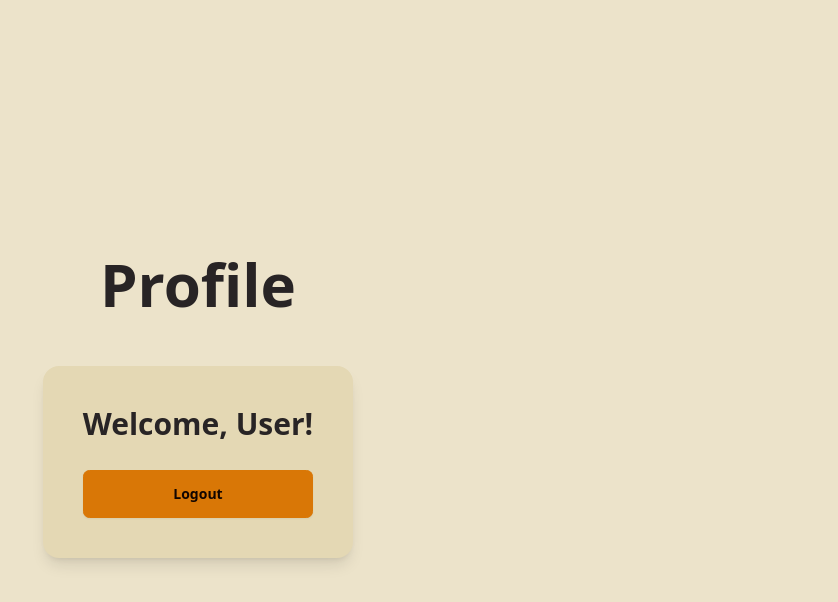
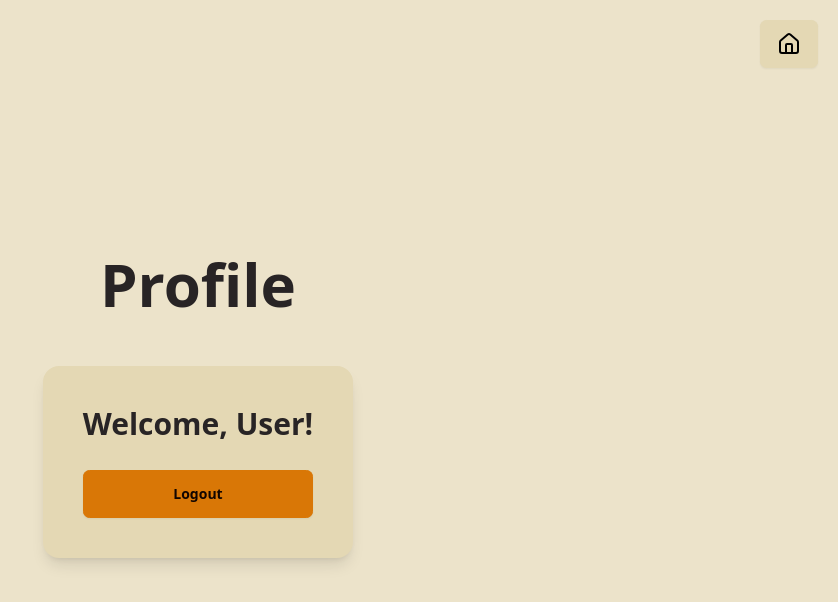
Before and after one commit to leanghok120/Todoey, a React (Vite) app in the folder client/: page /profile in a window 1280 px wide. Shown: the top 602 px of the page, without its empty margins (442-1280 px from the left). Built offline with nearby package versions, Linux system fonts and the light colour scheme; no server answers; sample sign-in values are in the browser's storage.

Commit message:
Add a home button

```diff
--- /dev/null
+++ b/client/src/components/HomeBtn.jsx
@@ -0,0 +1,11 @@
+import React from "react";
+import { Link } from "react-router-dom";
+import home from "../assets/home.svg";
+
+export default function HomeBtn() {
+  return (
+    <Link className="btn absolute top-5 right-5" to="/">
+      <img src={home} alt="home" />
+    </Link>
+  );
+}
--- a/client/src/components/Profile.jsx
+++ b/client/src/components/Profile.jsx
@@ -1,6 +1,7 @@
 import axios from "axios";
 import { useNavigate } from "react-router-dom";
 import React, { useEffect, useState } from "react";
+import HomeBtn from "./HomeBtn";
 
 export default function Profile() {
   const [username, setUsername] = useState("User");
@@ -35,6 +36,8 @@ export default function Profile() {
 
   return (
     <div className="h-screen flex flex-col justify-center items-center">
+      <HomeBtn />
+
       <h1 className="font-black text-center text-6xl p-3">Profile</h1>
 
       <div className="rounded-2xl max-w-96 mt-10 bg-base-200 p-10 shadow-lg flex flex-col gap-2">
```
Also changed, not shown: client/src/assets/home.svg (added).
